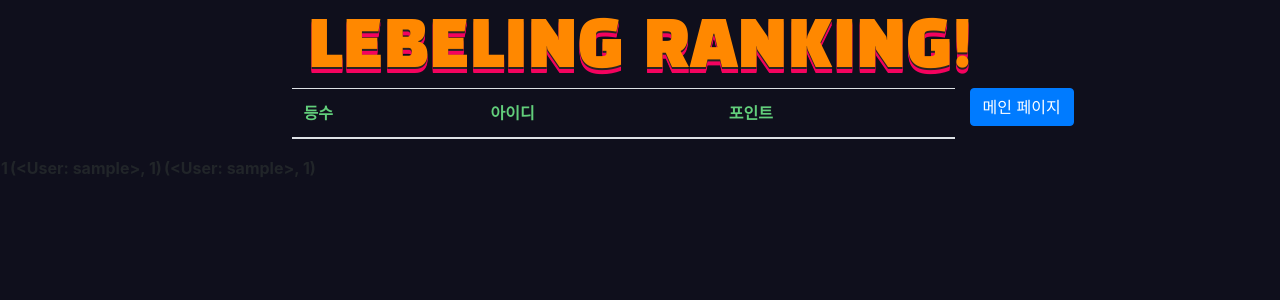
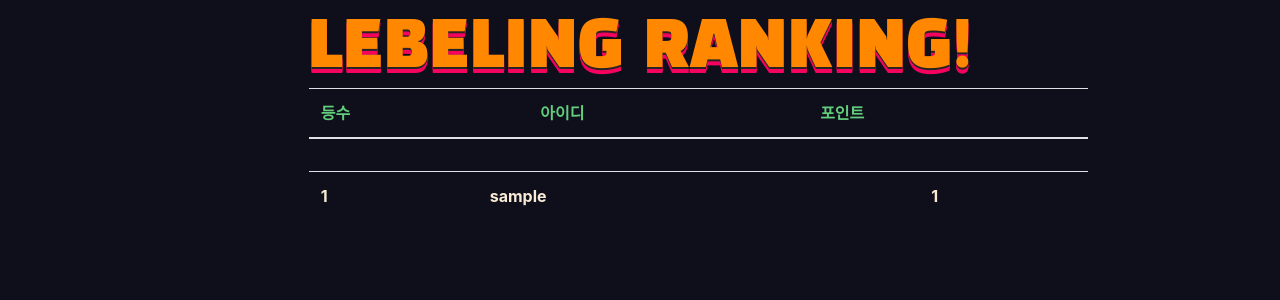
Before and after one commit to ParkNuri/lebelling, a Django app: page /ranking/ in a window 1280 px wide. Shown: the part 56-356 px from the top of the page. Run offline with Django 3.2, Linux system fonts and the light colour scheme; tables that the repository leaves empty hold one stand-in row (values such as "Sample post"); lists and menus that the app fills with data are empty; some libraries are stand-ins or nearby versions; some web fonts are replaced.

Commit message:
현정 ranking

```diff
--- a/web_leb/ranking/templates/ranking/ranking.html
+++ b/web_leb/ranking/templates/ranking/ranking.html
@@ -43,12 +43,24 @@
         #main-flexbox {
             margin-top: 1em;
         }
+
+        #text{
+            align-items: center;
+        }
+        #yellow{
+            color: yellow;
+        }
+
+        th {
+            color: antiquewhite;
+            align-items: center;
+        }
     </style>
 {% endblock %}
 {% block body%}
     <div id="main-flexbox">
         <div id="nav-bar-flexbox">
-            <h3 class="retro">LEBELING RANKING!</h3>
+            <h3 class="retro text">LEBELING RANKING!</h3>
         </div>
         <div id="content-flexbox">
             <div id="dummy-flexbox">
@@ -64,19 +76,26 @@
                 <tbody id="ranking-list">
                 </tbody>
             </table>
-            <div id="button-flexbox">
+            <!-- <div id="button-flexbox">
                 <a id="ranking-btn" class="btn btn-primary" role="button" href="/mainpage/index/">메인 페이지</a>
-            </div>
+            </div> -->
         </div>
     </div>
-    <table>
-    {% for user in ranking %}
-    <tr>
-        <th>{{ forloop.counter }}</th>
 
-        <th>{{ user }}</th>
-        <th>{{ user }}</th>
-    </tr>
-    {% endfor %}
-    </table>
+    <div id="main-flexbox">
+        <div id="content-flexbox">
+            <div id="dummy-flexbox">
+            </div>
+            <table id="ranking-table" class="table">
+                {% for k,v in ranking.items %}
+                <tr>
+                    <th class="yellow">{{ forloop.counter }}</th>
+                    <th class="yellow">{{ k }}</th>
+                    <th class="yellow">{{ v }}</th>
+                </tr>
+                {% endfor %}
+            </table>
+        </div>
+    </div>
+
 {% endblock %}
--- a/web_leb/ranking/views.py
+++ b/web_leb/ranking/views.py
@@ -5,6 +5,7 @@ from django.shortcuts import render
 from django.http import HttpResponse
 from django.views import templates
 from accounts.models import Point
+from django.db.models import Count, Sum
 
 import operator
 
@@ -21,25 +22,19 @@ def ranking(request):
         point = user.occurpoint
         # 이미 dict에 넣은 이름이면 점수 더해서 다시 넣어줌
         if dict_ranking.get(username) != None :
-            print("hi")
-            dict_ranking[username] = dict_ranking.get(username) + point
+            dict_ranking[username] += point
         # 없으면 이름, 점수 세트 처음으로 dict에 넣어주기
         else :
-            print("처음 아님")
-            dict_ranking = {username : point}
+            dict_ranking[username] = point
 
     # 정렬(점수 높은순) => 튜플로 변환
-    ranking= sorted(dict_ranking.items(), key=operator.itemgetter(1))
-    # 인자값에 있는 key=operator.itemgetter(1)는 정렬하고자 하는 키 값을 1번째 인덱스 기준으로 하겠다는 것입니다.
+    ranking = sorted(dict_ranking.items(), key=(lambda x:x[1]), reverse=True)
+    # 인자값에 있는 lambda x:x[1])는 정렬하고자 하는 키 값을 1번째 인덱스 기준으로 하겠다는 것입니다.
     # 1번째 인자는 Value입니다.
-
-    for user in ranking:
-        print(user)
-
 
     # 그 데이터 템플릿에게 넘겨주기
     context = {
-        'ranking' : ranking
+        'ranking' : dict(ranking)
     }
 
     return render(request, 'ranking/ranking.html',context)
--- a/web_leb/taging/views.py
+++ b/web_leb/taging/views.py
@@ -6,7 +6,7 @@ from django.conf import settings
 from images.models import Image, Tag, ImageUserTagBox
 from accounts.models import User
 from django.views.decorators.http import require_POST
-from django.db.models import Count
+from django.db.models import Count, Sum
 
 # Create your views here.
 def images(request):
@@ -49,7 +49,7 @@ def test(request):
     # delimage.delete()
     # print(delimage)
     image = Image.objects.order_by('?').first()
-    tags = image.tags.annotate(tag_count=Count('name')).order_by('-tag_count')
+    tags = image.tags.annotate(tag_count=Sum('name')).order_by('-tag_count')
     context = {
         'image' : image.image.url,
         'tags' : tags
```
